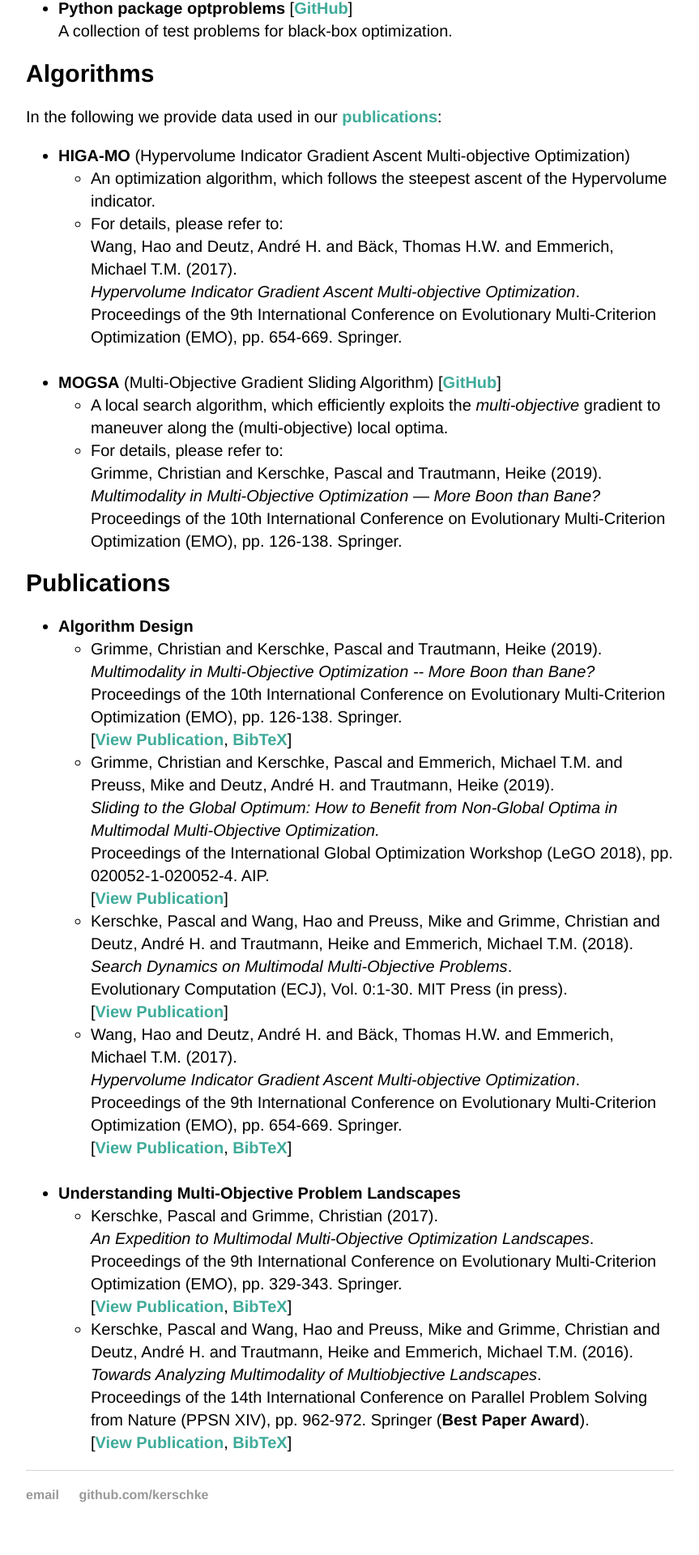
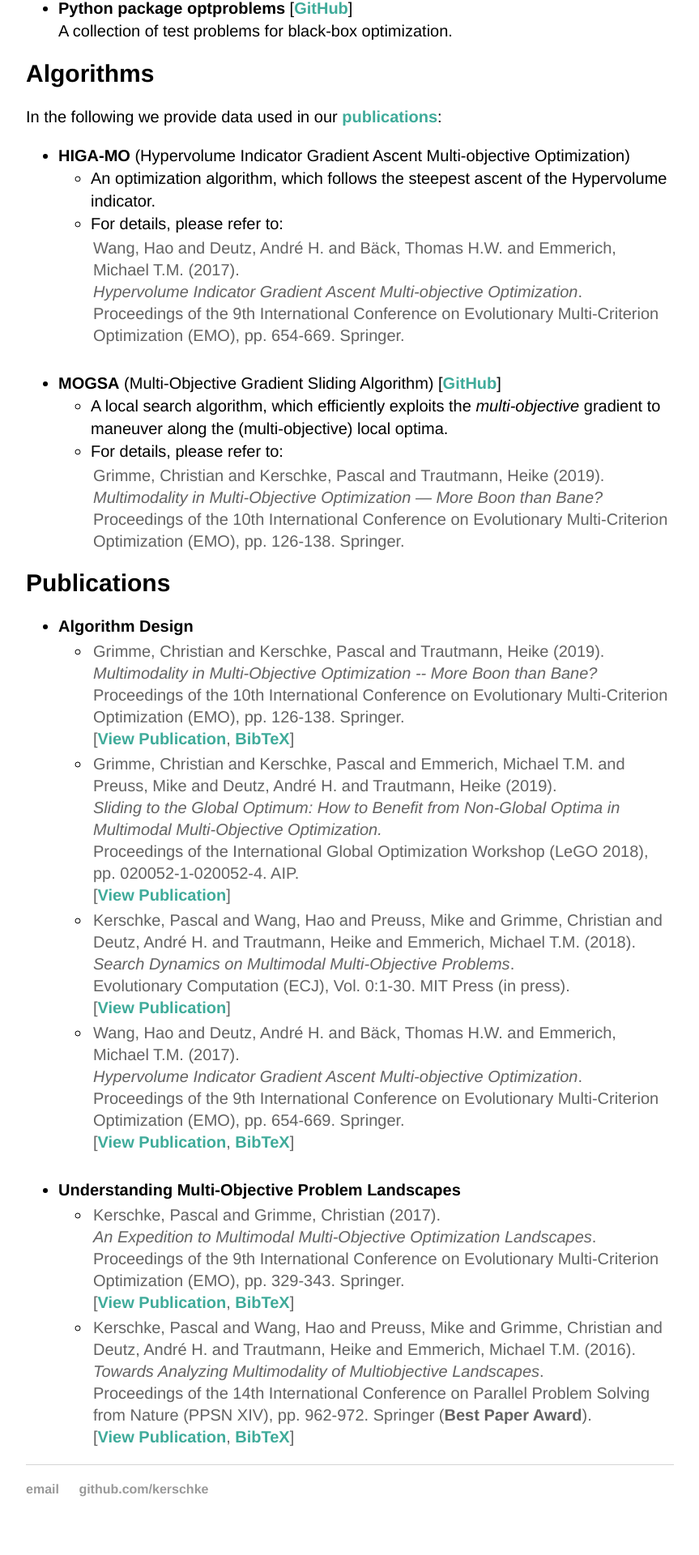
Before and after one commit to mo-opt/mo-opt, a Jekyll site: the page built from index.html, in a window 1280 px wide. Shown: the part 1786-3706 px from the top of the page at 81% size, without its empty margins (208-1071 px from the left). Built offline with Jekyll 4.4.1, drawn with Linux system fonts in a browser that asks for light colours.

Commit message:
re-instantiated publication class

```diff
--- a/index.html
+++ b/index.html
@@ -65,17 +65,17 @@ In the following we provide data used in our <a href="#publications" alt="jump t
   <ul>
     <li>An optimization algorithm, which follows the steepest ascent of the Hypervolume indicator.</li>
     <li>For details, please refer to:<br>
-      Wang, Hao and Deutz, Andr&eacute; H. and B&#228;ck, Thomas H.W. and Emmerich, Michael T.M. (2017).<br>
+      <p class="publication">Wang, Hao and Deutz, Andr&eacute; H. and B&#228;ck, Thomas H.W. and Emmerich, Michael T.M. (2017).<br>
       <em>Hypervolume Indicator Gradient Ascent Multi-objective Optimization</em>.<br>
-      Proceedings of the 9th International Conference on Evolutionary Multi-Criterion Optimization (EMO), pp. 654-669. Springer.</li><br>
+      Proceedings of the 9th International Conference on Evolutionary Multi-Criterion Optimization (EMO), pp. 654-669. Springer.</p></li><br>
   </ul>
   <li><b>MOGSA</b> (Multi-Objective Gradient Sliding Algorithm) [<a href="https://github.com/kerschke/mogsa" alt="View GitHub repository">GitHub</a>]</li>
   <ul>
     <li>A local search algorithm, which efficiently exploits the <i>multi-objective</i> gradient to maneuver along the (multi-objective) local optima.</li>
     <li>For details, please refer to:<br>
-      Grimme, Christian and Kerschke, Pascal and Trautmann, Heike (2019).<br>
+      <p class="publication">Grimme, Christian and Kerschke, Pascal and Trautmann, Heike (2019).<br>
       <em>Multimodality in Multi-Objective Optimization — More Boon than Bane?</em><br>
-      Proceedings of the 10th International Conference on Evolutionary Multi-Criterion Optimization (EMO), pp. 126-138. Springer.</li>
+      Proceedings of the 10th International Conference on Evolutionary Multi-Criterion Optimization (EMO), pp. 126-138. Springer.</p></li>
   </ul>
 </ul>
 
@@ -85,32 +85,32 @@ In the following we provide data used in our <a href="#publications" alt="jump t
   <ul>
     <li><b>Algorithm Design</b></li>
     <ul>
-    <li>Grimme, Christian and Kerschke, Pascal and Trautmann, Heike (2019).<br>
+    <li><p class="publication">Grimme, Christian and Kerschke, Pascal and Trautmann, Heike (2019).<br>
       <em>Multimodality in Multi-Objective Optimization -- More Boon than Bane?</em><br>
       Proceedings of the 10th International Conference on Evolutionary Multi-Criterion Optimization (EMO), pp. 126-138. Springer.<br>
-      [<a href="https://link.springer.com/chapter/10.1007/978-3-030-12598-1_11" alt="View Publication">View Publication</a>, <a href="https://citation-needed.springer.com/v2/references/10.1007/978-3-030-12598-1_11?format=bibtex&flavour=citation" alt="BibTeX">BibTeX</a>]</li>
-    <li>Grimme, Christian and Kerschke, Pascal and Emmerich, Michael T.M. and Preuss, Mike and Deutz, Andr&eacute; H. and Trautmann, Heike (2019).<br>
+      [<a href="https://link.springer.com/chapter/10.1007/978-3-030-12598-1_11" alt="View Publication">View Publication</a>, <a href="https://citation-needed.springer.com/v2/references/10.1007/978-3-030-12598-1_11?format=bibtex&flavour=citation" alt="BibTeX">BibTeX</a>]</p></li>
+    <li><p class="publication">Grimme, Christian and Kerschke, Pascal and Emmerich, Michael T.M. and Preuss, Mike and Deutz, Andr&eacute; H. and Trautmann, Heike (2019).<br>
       <em>Sliding to the Global Optimum: How to Benefit from Non-Global Optima in Multimodal Multi-Objective Optimization.</em><br>
       Proceedings of the International Global Optimization Workshop (LeGO 2018), pp. 020052-1-020052-4. AIP.<br>
-      [<a href="https://aip.scitation.org/doi/abs/10.1063/1.5090019" alt="View Publication">View Publication</a>]</li>
-    <li>Kerschke, Pascal and Wang, Hao and Preuss, Mike and Grimme, Christian and Deutz, Andr&eacute; H. and Trautmann, Heike and Emmerich, Michael T.M. (2018).<br>
+      [<a href="https://aip.scitation.org/doi/abs/10.1063/1.5090019" alt="View Publication">View Publication</a>]</p></li>
+    <li><p class="publication">Kerschke, Pascal and Wang, Hao and Preuss, Mike and Grimme, Christian and Deutz, Andr&eacute; H. and Trautmann, Heike and Emmerich, Michael T.M. (2018).<br>
       <em>Search Dynamics on Multimodal Multi-Objective Problems</em>.<br>
       Evolutionary Computation (ECJ), Vol. 0:1-30. MIT Press (in press).<br>
-      [<a href="https://www.mitpressjournals.org/doi/abs/10.1162/evco_a_00234" alt="View Publication">View Publication</a>]</li>
-    <li>Wang, Hao and Deutz, Andr&eacute; H. and B&#228;ck, Thomas H.W. and Emmerich, Michael T.M. (2017).<br>
+      [<a href="https://www.mitpressjournals.org/doi/abs/10.1162/evco_a_00234" alt="View Publication">View Publication</a>]</p></li>
+    <li><p class="publication">Wang, Hao and Deutz, Andr&eacute; H. and B&#228;ck, Thomas H.W. and Emmerich, Michael T.M. (2017).<br>
       <em>Hypervolume Indicator Gradient Ascent Multi-objective Optimization</em>.<br>
       Proceedings of the 9th International Conference on Evolutionary Multi-Criterion Optimization (EMO), pp. 654-669. Springer.<br>
-      [<a href="https://link.springer.com/chapter/10.1007/978-3-319-54157-0_44" alt="View Publication">View Publication</a>, <a href="https://citation-needed.springer.com/v2/references/10.1007/978-3-319-54157-0_44?format=bibtex&flavour=citation" alt="BibTeX">BibTeX</a>]</li><br>
+      [<a href="https://link.springer.com/chapter/10.1007/978-3-319-54157-0_44" alt="View Publication">View Publication</a>, <a href="https://citation-needed.springer.com/v2/references/10.1007/978-3-319-54157-0_44?format=bibtex&flavour=citation" alt="BibTeX">BibTeX</a>]</p></li><br>
     </ul>
     <li><b>Understanding Multi-Objective Problem Landscapes</b></li>
     <ul>
-    <li>Kerschke, Pascal and Grimme, Christian (2017).<br>
+    <li><p class="publication">Kerschke, Pascal and Grimme, Christian (2017).<br>
       <em>An Expedition to Multimodal Multi-Objective Optimization Landscapes</em>.<br>
       Proceedings of the 9th International Conference on Evolutionary Multi-Criterion Optimization (EMO), pp. 329-343. Springer.<br>
-      [<a href="https://link.springer.com/chapter/10.1007/978-3-319-54157-0_23" alt="View Publication">View Publication</a>, <a href="https://citation-needed.springer.com/v2/references/10.1007/978-3-319-54157-0_23?format=bibtex&flavour=citation" alt="BibTeX">BibTeX</a>]</li>
-    <li>Kerschke, Pascal and Wang, Hao and Preuss, Mike and Grimme, Christian and Deutz, Andr&eacute; H. and Trautmann, Heike and Emmerich, Michael T.M. (2016).<br>
+      [<a href="https://link.springer.com/chapter/10.1007/978-3-319-54157-0_23" alt="View Publication">View Publication</a>, <a href="https://citation-needed.springer.com/v2/references/10.1007/978-3-319-54157-0_23?format=bibtex&flavour=citation" alt="BibTeX">BibTeX</a>]</p></li>
+    <li><p class="publication">Kerschke, Pascal and Wang, Hao and Preuss, Mike and Grimme, Christian and Deutz, Andr&eacute; H. and Trautmann, Heike and Emmerich, Michael T.M. (2016).<br>
       <em>Towards Analyzing Multimodality of Multiobjective Landscapes</em>.<br>
       Proceedings of the 14th International Conference on Parallel Problem Solving from Nature (PPSN XIV), pp. 962-972. Springer (<b>Best Paper Award</b>).<br>
-      [<a href="https://link.springer.com/chapter/10.1007/978-3-319-45823-6_90" alt="View Publication">View Publication</a>, <a href="https://citation-needed.springer.com/v2/references/10.1007/978-3-319-45823-6_90?format=bibtex&flavour=citation" alt="BibTeX">BibTeX</a>]</li>
+      [<a href="https://link.springer.com/chapter/10.1007/978-3-319-45823-6_90" alt="View Publication">View Publication</a>, <a href="https://citation-needed.springer.com/v2/references/10.1007/978-3-319-45823-6_90?format=bibtex&flavour=citation" alt="BibTeX">BibTeX</a>]</p></li>
   </ul>
 </ul>
```
